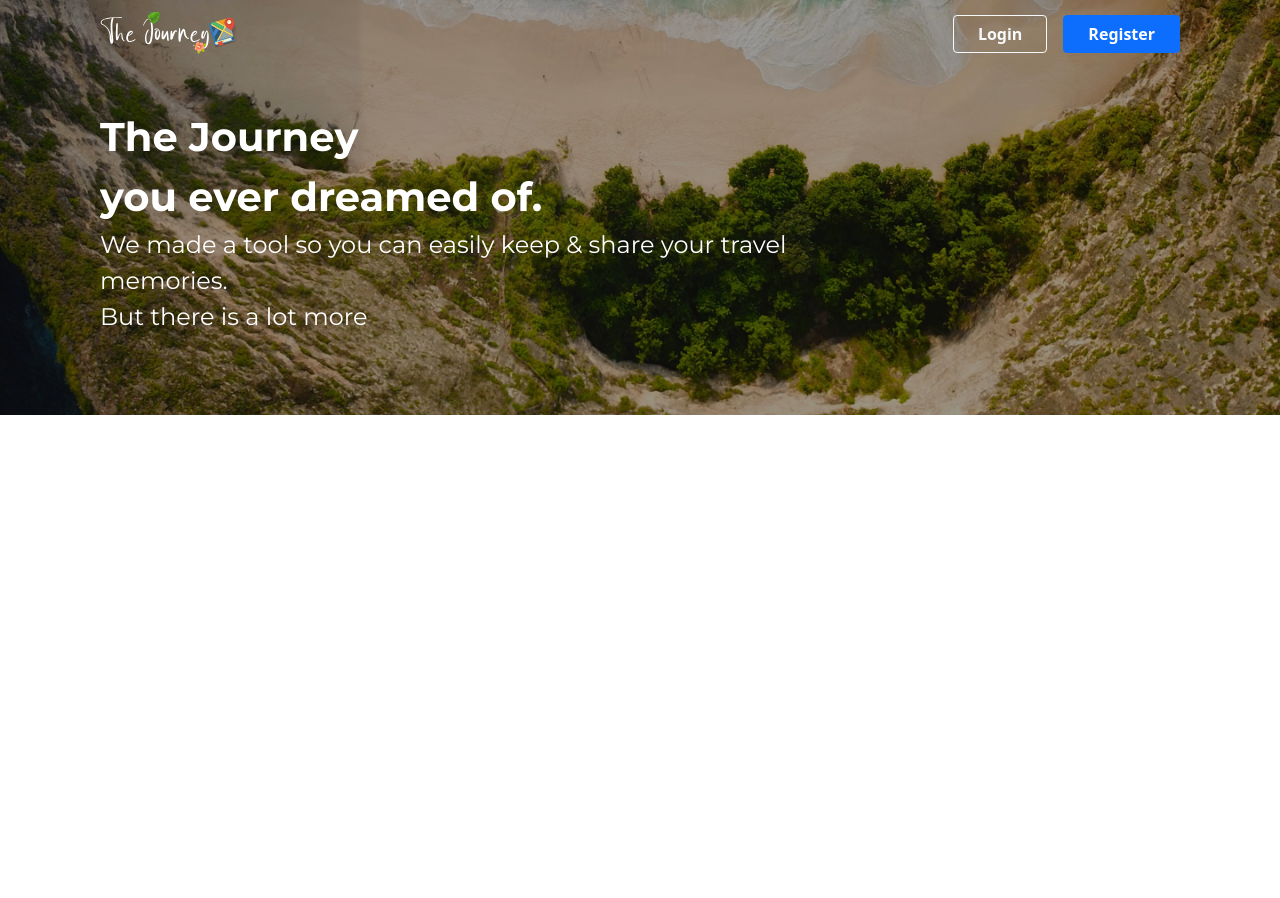
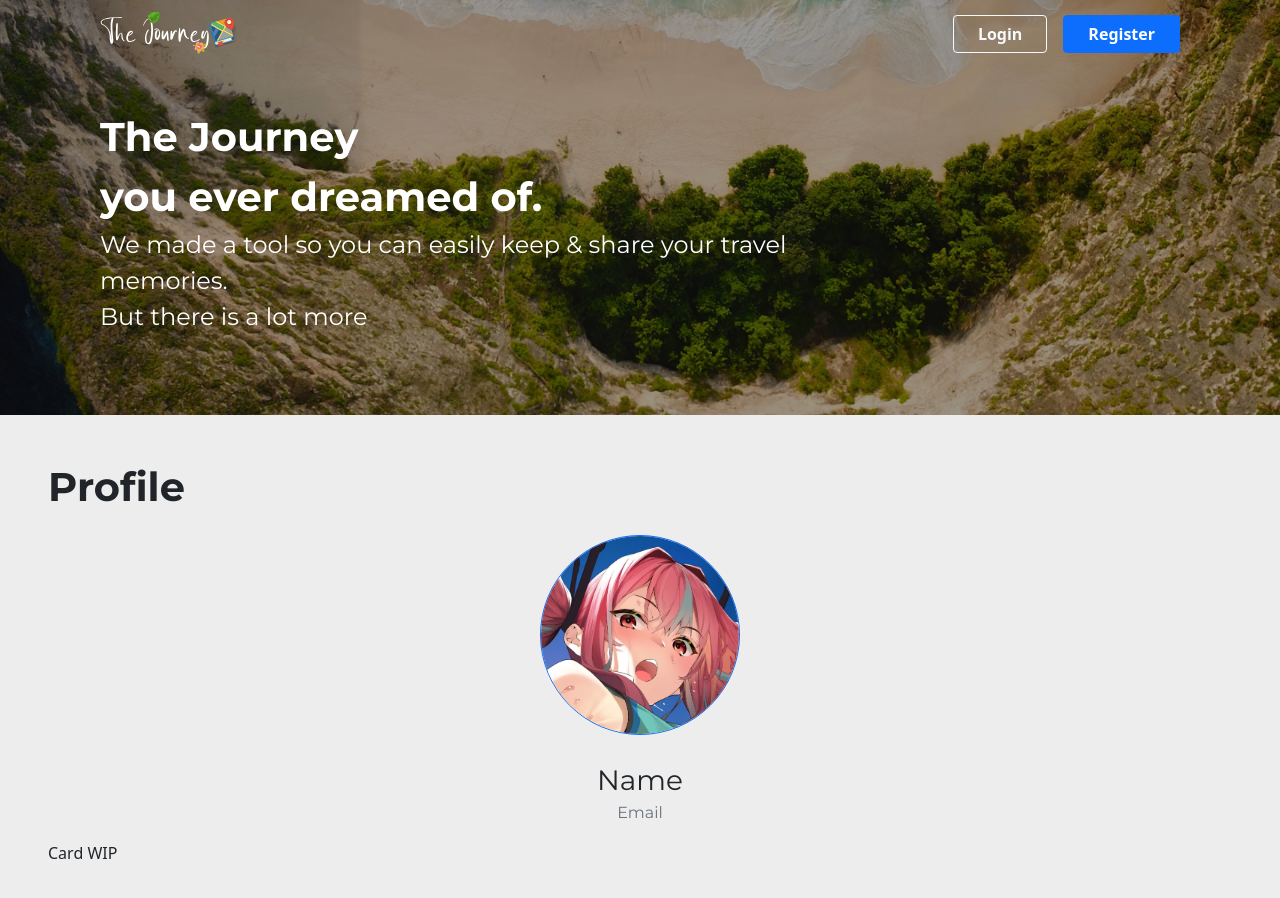
Before and after one commit to Kevhagi/travel-diary_FE, a React (Create React App) app: page /profile/1 in a window 1280 px wide. Shown: the top 898 px of the page. Before the commit the page ends 800 px from the top, so only its background shows below. Built offline with nearby package versions, Linux system fonts and the light colour scheme.

Commit message:
Pages layout minus cards and detail page

```diff
--- a/src/App.css
+++ b/src/App.css
@@ -4,3 +4,11 @@
 body{
     margin: 0;
 }
+
+.Montserrat{
+    font-family: 'Montserrat';
+}
+
+.OpenSans{
+    font-family: 'Open Sans';
+}
--- a/src/components/Navbar.js
+++ b/src/components/Navbar.js
@@ -39,7 +39,7 @@ const goHome = () => {
                                             <div>
                                             <img src={Profile} width="30" height="30" alt="profile" />
                                             </div>
-                                            <div className='ms-2 dropdownLabel'>
+                                            <div className='ms-2 OpenSans fw-bold'>
                                             Profile
                                             </div>
                                         </button>
@@ -49,7 +49,7 @@ const goHome = () => {
                                             <div>
                                             <img src={NewJourney} width="30" height="30" alt="profile" />
                                             </div>
-                                            <div className='ms-2 dropdownLabel'>
+                                            <div className='ms-2 OpenSans fw-bold'>
                                            New Journey
                                             </div>
                                         </button>
@@ -59,7 +59,7 @@ const goHome = () => {
                                             <div>
                                             <img src={Bookmark} width="30" height="30" alt="profile" />
                                             </div>
-                                            <div className='ms-2 dropdownLabel'>
+                                            <div className='ms-2 OpenSans fw-bold'>
                                             Bookmark
                                             </div>
                                         </button>
@@ -69,7 +69,7 @@ const goHome = () => {
                                             <div>
                                             <img src={Logout} width="30" height="30" alt="logout" />
                                             </div>
-                                            <div className='ms-2 dropdownLabel'>
+                                            <div className='ms-2 OpenSans fw-bold'>
                                             Logout
                                             </div>
                                         </button>
@@ -91,9 +91,9 @@ const goHome = () => {
                             <Button className='px-4' variant="primary fw-bold">Register</Button>
                         </Stack>
                     </div>
-                    <div className='d-flex flex-column content text-white'>
-                        <p className='title fs-1 mb-0'>The Journey <br /> you ever dreamed of.</p>
-                        <p className='subtitle fs-4 mb-0'>We made a tool so you can easily keep & share your travel memories. <br />But there is a lot more</p>
+                    <div className='d-flex flex-column content text-white Montserrat'>
+                        <p className='fs-1 fw-bold mb-0'>The Journey <br /> you ever dreamed of.</p>
+                        <p className='fs-4 fw-lighter mb-0'>We made a tool so you can easily keep & share your travel memories. <br />But there is a lot more</p>
                     </div>
                 </div>
                 )
--- a/src/css/Home.css
+++ /dev/null
@@ -1,12 +0,0 @@
-.homeBody{
-    background-color: #EDEDED;
-}
-
-.title{
-    font-family: 'Montserrat';
-    font-weight: 700;
-}
-
-.searchbar{
-    font-family: 'Open Sans';
-}
--- a/src/css/Navbar.css
+++ b/src/css/Navbar.css
@@ -18,21 +18,6 @@
     padding: 50px 0;
 }
 
-.content .title{
-    font-family: "Montserrat";
-    font-weight: 700;
-}
-
-.content .subtitle{
-    font-family: "Montserrat";
-    font-weight: 400;
-}
-
 .dropdown-menu{
     width: 180px;
 }
-
-.dropdownLabel{
-    font-family: "Open Sans";
-    font-weight: 700;
-}
--- a/src/pages/Bookmark.js
+++ b/src/pages/Bookmark.js
@@ -3,7 +3,16 @@ import NavigationBar from '../components/Navbar'
 
 function Bookmark() {
     return (
-        <NavigationBar />
+        <div>
+            <NavigationBar />
+            <div className='p-5' style={{backgroundColor:'#EDEDED'}}>
+                <h2 className='Montserrat fs-1 fw-bold pb-5'>Bookmark</h2>
+
+                <div className='pt-5'>
+                    <p>Card WIP</p>
+                </div>
+            </div>
+        </div>
     )
 }
 
--- a/src/pages/Home.js
+++ b/src/pages/Home.js
@@ -1,16 +1,15 @@
 import React from 'react'
 import NavigationBar from '../components/Navbar'
 import { Button } from 'react-bootstrap'
-import '../css/Home.css'
 
 function Home() {
     return (
         <div>
             <NavigationBar />
-            <div className='homeBody p-5'>
-                <h2 className='title fs-1'>Journey</h2>
+            <div className='p-5' style={{backgroundColor:'#EDEDED'}}>
+                <h2 className='Montserrat fs-1 fw-bold'>Journey</h2>
 
-                <div className='searchbar input-group px-5 py-3'>
+                <div className='OpenSans input-group px-5 py-3'>
                     <input
                         type="text"
                         class="form-control"
@@ -21,7 +20,8 @@ function Home() {
                     <Button className='px-4 input-group-text' variant="primary fw-bold" id="searchbar">Search</Button>
                 </div>
 
-                <p>Cards</p>
+                <p>Card WIP</p>
+
             </div>
         </div>
     )
--- a/src/pages/Profile.js
+++ b/src/pages/Profile.js
@@ -1,9 +1,36 @@
 import React from 'react'
 import NavigationBar from '../components/Navbar'
+import adminPic from '../images/Navbar/adminPic.jpg'
 
 function Profile() {
     return (
-        <NavigationBar />
+        <div>
+            <NavigationBar />
+            <div className='p-5' style={{backgroundColor:'#EDEDED'}}>
+                <h2 className='Montserrat fs-1 fw-bold'>Profile</h2>
+
+                <div className='Montserrat py-3'>
+                    <div className='d-flex justify-content-center'>
+                        <img
+                            src={adminPic}
+                            width="200"
+                            height="200"
+                            className='rounded-circle border border-1 border-primary'
+                            alt="profilepic"
+                        />
+                    </div>
+
+                    <div className='pt-4'>
+                        <center className='fs-3'>Name</center>
+                        <center className='text-muted'>Email</center>
+                    </div>
+                </div>
+
+                <div>
+                    <p>Card WIP</p>
+                </div>
+            </div>
+        </div>
     )
 }
 
```
